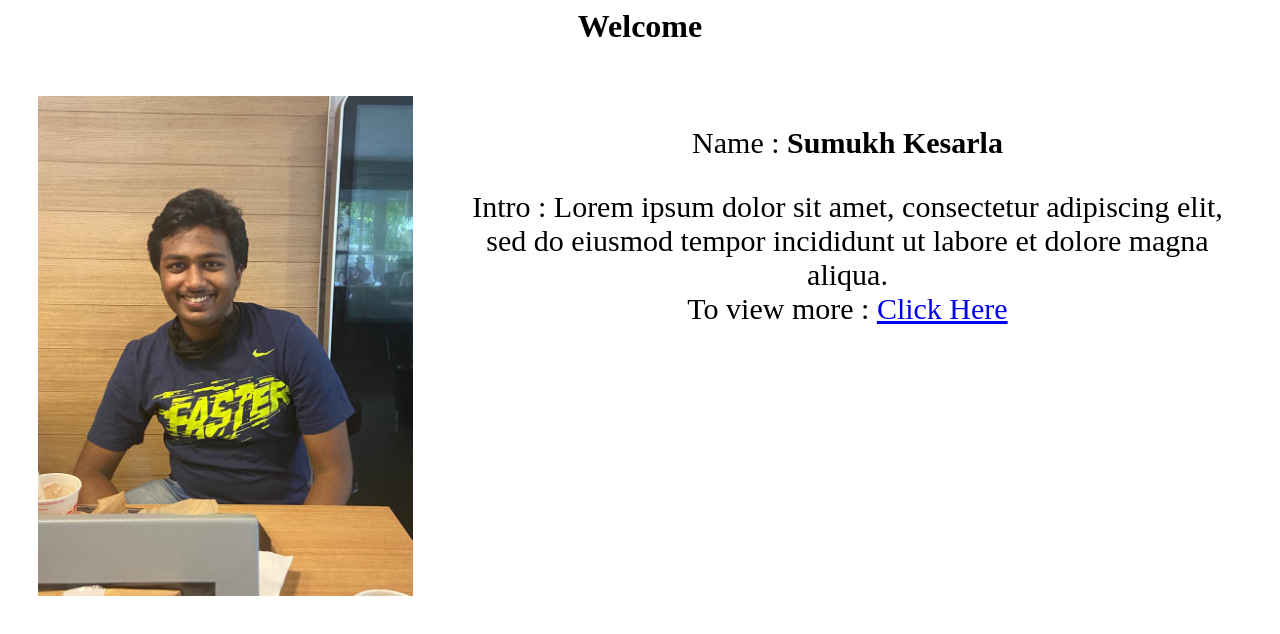
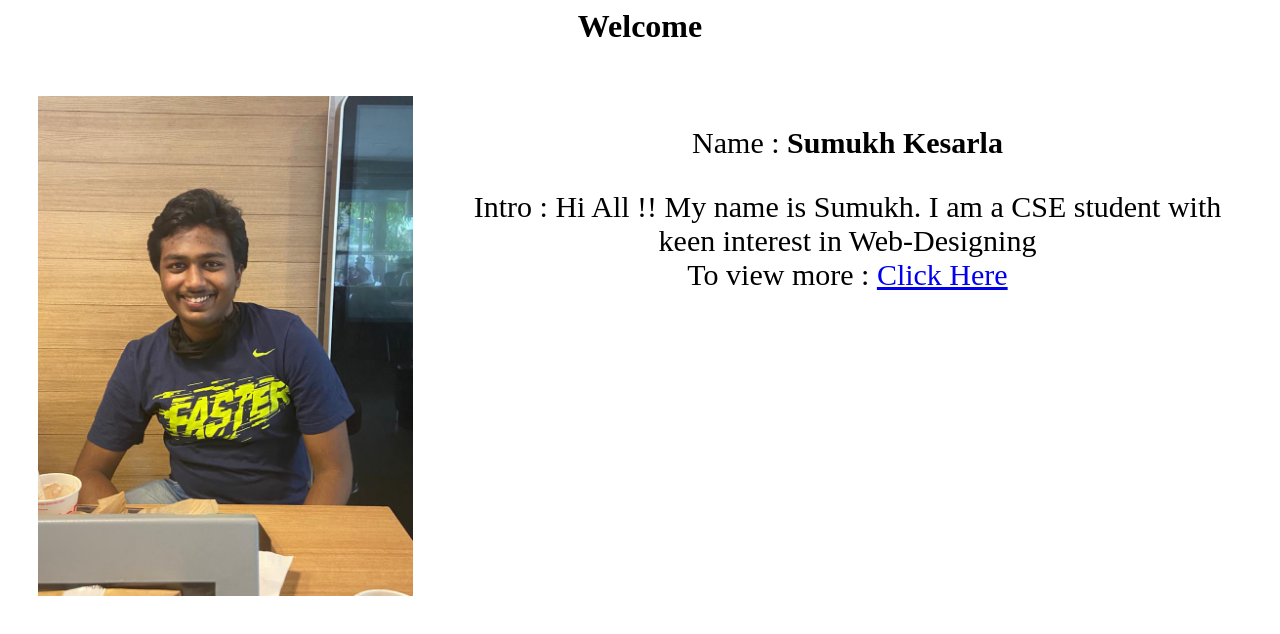
Before and after one commit to colonialbiker1122/colonialbiker1122.github.io, a plain HTML site: page index.html in a window 1280 px wide. Drawn offline with Linux system fonts and the light colour scheme.

Commit message:
Update index.html

```diff
--- a/index.html
+++ b/index.html
@@ -24,7 +24,7 @@
 	</div>
 	<div class="grid-item">
 		<p>Name : <b>Sumukh Kesarla</b> </p>
-		<p>Intro : Lorem ipsum dolor sit amet, consectetur adipiscing elit, sed do eiusmod tempor incididunt ut labore et dolore magna aliqua.<br>
+		<p>Intro : Hi All !! My name is Sumukh. I am a CSE student with keen interest in Web-Designing<br>
 		To view more : <a href="page1.html">Click Here</a>
 		</p>
 	</div>
```
